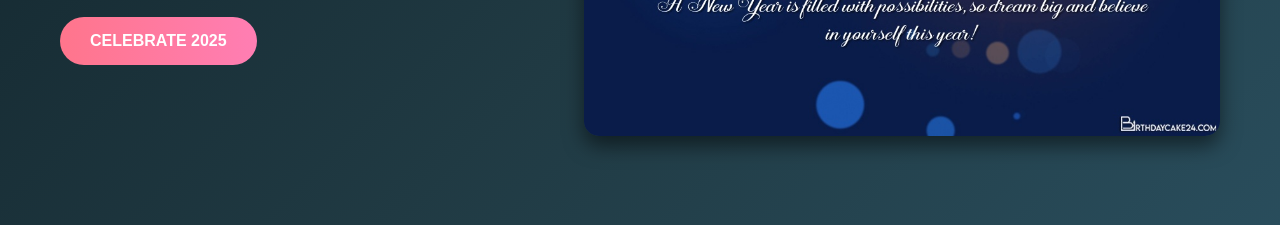
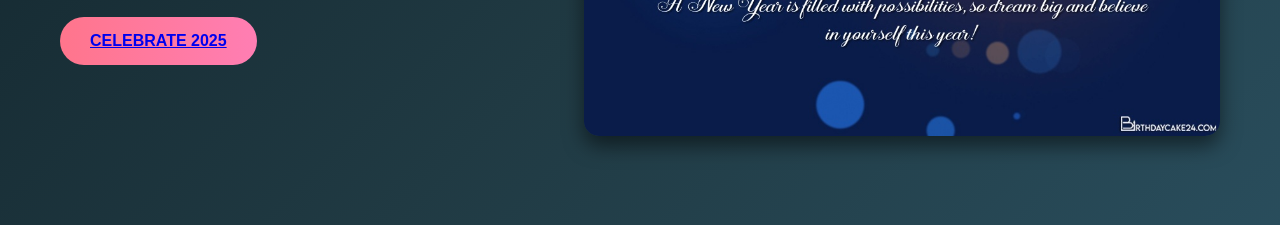
Before and after one commit to FahimAbrar123/happy-new-year-2025-all, a plain HTML site: page index.html in a window 1280 px wide. Shown: the part 575-800 px from the top of the page. Drawn offline with Linux system fonts and the light colour scheme.

Commit message:
Update index.html

```diff
--- a/index.html
+++ b/index.html
@@ -18,7 +18,7 @@
                 <div class="content">
                     <h2>🌟 Welcome 2025 with Ambition and Joy</h2>
                     <p>Here’s to a year filled with success, growth, and happiness.</p>
-                    <button class="cta-btn">Celebrate 2025</button>
+                    <button class="cta-btn"><a href="video.html">Celebrate 2025</a></button>
                 </div>
                 <div class="hero-image">
                     <img src="fireworks-happy-new-year-2025-wishes-card-images-download-_e06bc.jpg" alt="Celebration">
```
